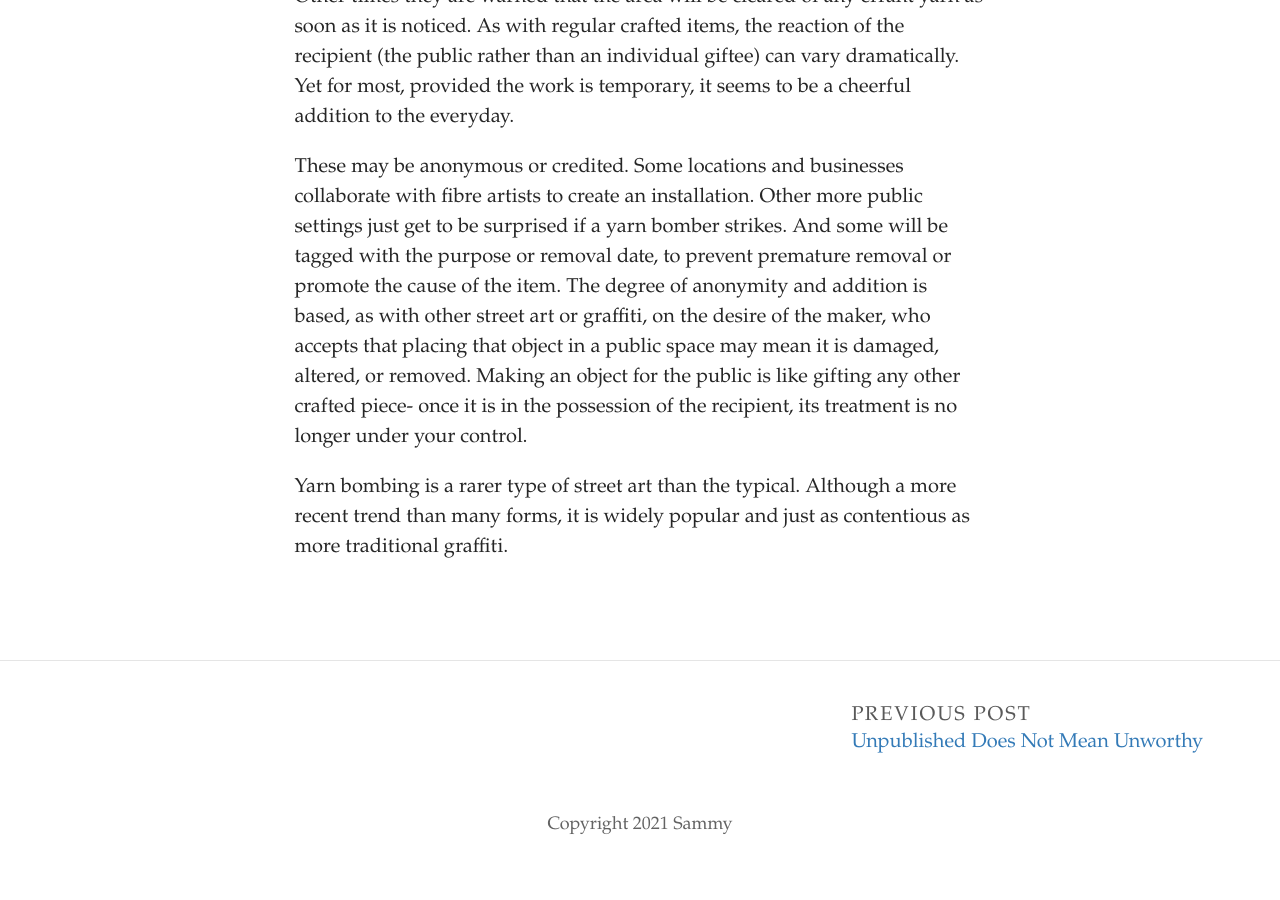
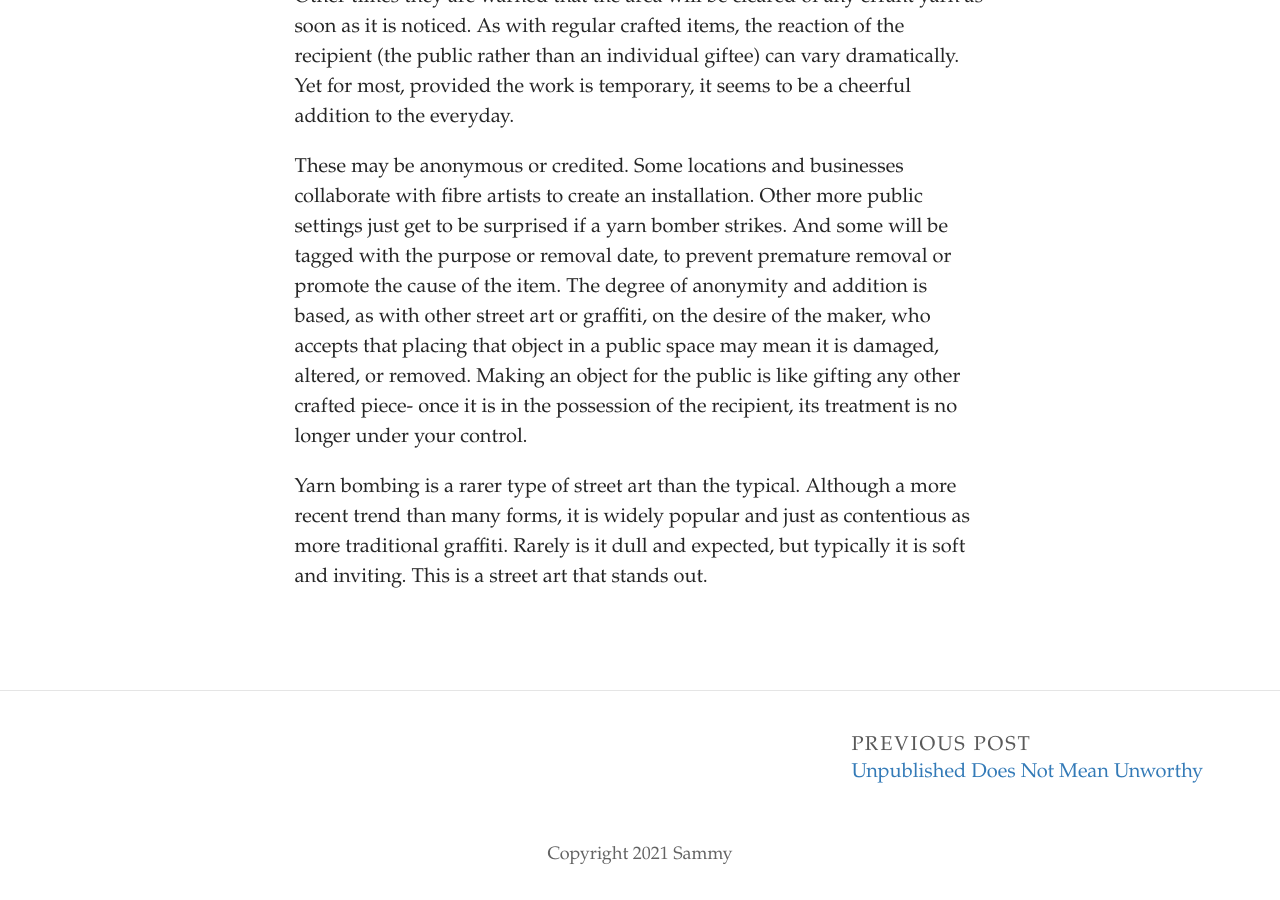
Before and after one commit to SammySpinsAYarn/Blog, a Jekyll site: the page built from _posts/2023-08-12-yarn-bombing-is-crafty-graffiti.md, in a window 1280 px wide and 900 px high, scrolled down 1124 px. Built offline with Jekyll 4.4.1, drawn with Linux system fonts in a browser that asks for light colours; some web fonts are replaced; before the commit the page ends 1994 px from its top, so only the background shows below that.

Commit message:
Update Post “2023-08-12-yarn-bombing-is-crafty-graffiti”

```diff
--- a/_posts/2023-08-12-yarn-bombing-is-crafty-graffiti.md
+++ b/_posts/2023-08-12-yarn-bombing-is-crafty-graffiti.md
@@ -14,4 +14,4 @@
 
 T﻿hese may be anonymous or credited. Some locations and businesses collaborate with fibre artists to create an installation. Other more public settings just get to be surprised if a yarn bomber strikes. And some will be tagged with the purpose or removal date, to prevent premature removal or promote the cause of the item. The degree of anonymity and addition is based, as with other street art or graffiti, on the desire of the maker, who accepts that placing that object in a public space may mean it is damaged, altered, or removed. Making an object for the public is like gifting any other crafted piece- once it is in the possession of the recipient, its treatment is no longer under your control.
 
-Y﻿arn bombing is a rarer type of street art than the typical. Although a more recent trend than many forms, it is widely popular and just as contentious as more traditional graffiti.
+Y﻿arn bombing is a rarer type of street art than the typical. Although a more recent trend than many forms, it is widely popular and just as contentious as more traditional graffiti. Rarely is it dull and expected, but typically it is soft and inviting. This is a street art that stands out.
```
